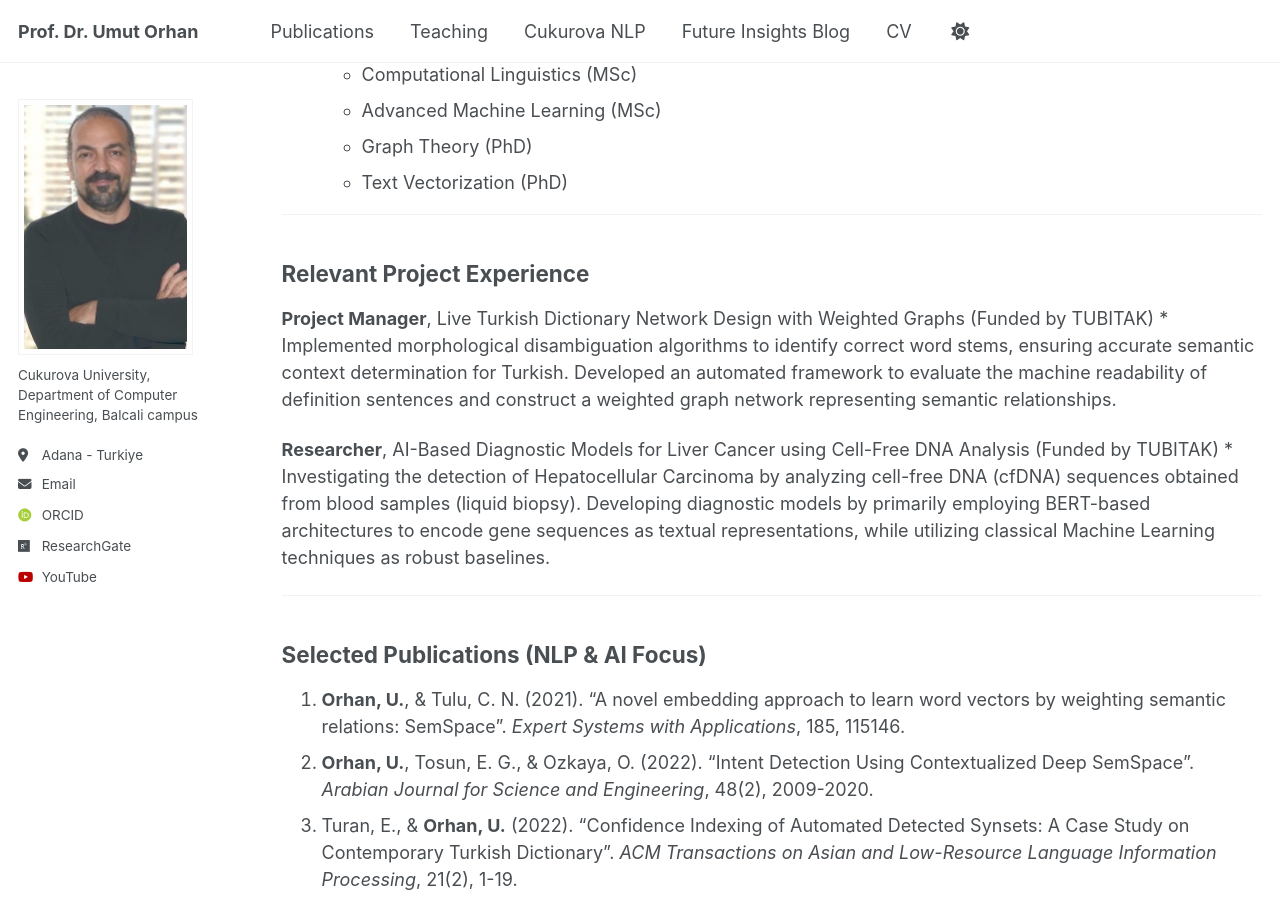
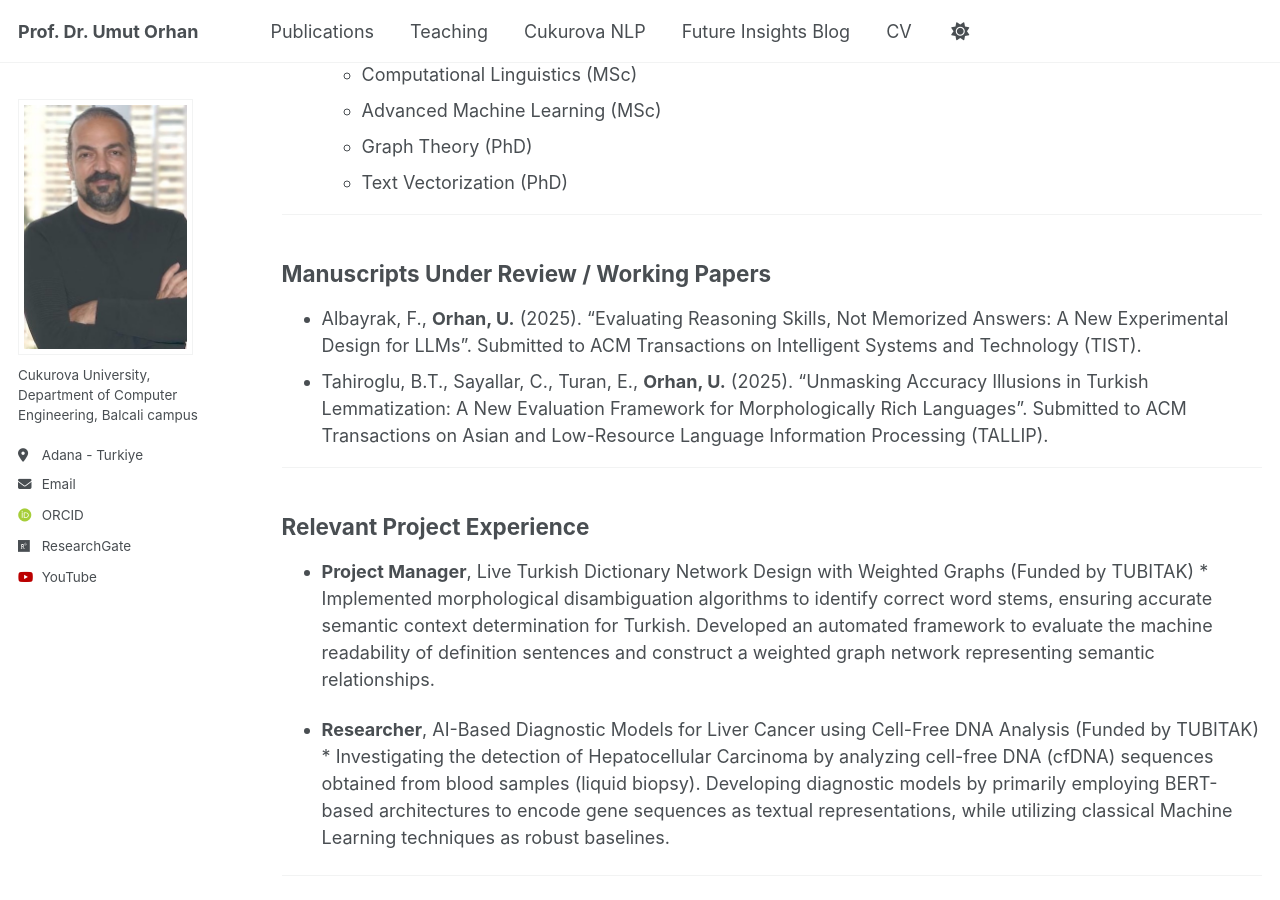
Before and after one commit to uorhan/uorhan.github.io, a Jekyll site: the page built from _pages/cv.md, in a window 1280 px wide and 900 px high, scrolled down 736 px. Built offline with Jekyll 4.4.1, drawn with Linux system fonts in a browser that asks for light colours; some web fonts are replaced.

Commit message:
Update CV with new manuscripts and project details
Added manuscripts under review and updated project experience and publications sections.

```diff
--- a/_pages/cv.md
+++ b/_pages/cv.md
@@ -34,23 +34,30 @@ Senior computer scientist and academic leader with over 20 years of experience i
 
 ---
 
+## Manuscripts Under Review / Working Papers
+
+*	Albayrak, F., **Orhan, U.** (2025). "Evaluating Reasoning Skills, Not Memorized Answers: A New Experimental Design for LLMs". Submitted to ACM Transactions on Intelligent Systems and Technology (TIST).
+* Tahiroglu, B.T., Sayallar, C., Turan, E., **Orhan, U.** (2025). "Unmasking Accuracy Illusions in Turkish Lemmatization: A New Evaluation Framework for Morphologically Rich Languages". Submitted to ACM Transactions on Asian and Low-Resource Language Information Processing (TALLIP).
+
+---
+
 ## Relevant Project Experience
 
-**Project Manager**, Live Turkish Dictionary Network Design with Weighted Graphs (Funded by TUBITAK) * Implemented morphological disambiguation algorithms to identify correct word stems, ensuring accurate semantic context determination for Turkish. Developed an automated framework to evaluate the machine readability of definition sentences and construct a weighted graph network representing semantic relationships.
+* **Project Manager**, Live Turkish Dictionary Network Design with Weighted Graphs (Funded by TUBITAK) * Implemented morphological disambiguation algorithms to identify correct word stems, ensuring accurate semantic context determination for Turkish. Developed an automated framework to evaluate the machine readability of definition sentences and construct a weighted graph network representing semantic relationships.
 
 
-**Researcher**, AI-Based Diagnostic Models for Liver Cancer using Cell-Free DNA Analysis (Funded by TUBITAK) * Investigating the detection of Hepatocellular Carcinoma by analyzing cell-free DNA (cfDNA) sequences obtained from blood samples (liquid biopsy). Developing diagnostic models by primarily employing BERT-based architectures to encode gene sequences as textual representations, while utilizing classical Machine Learning techniques as robust baselines.
+* **Researcher**, AI-Based Diagnostic Models for Liver Cancer using Cell-Free DNA Analysis (Funded by TUBITAK) * Investigating the detection of Hepatocellular Carcinoma by analyzing cell-free DNA (cfDNA) sequences obtained from blood samples (liquid biopsy). Developing diagnostic models by primarily employing BERT-based architectures to encode gene sequences as textual representations, while utilizing classical Machine Learning techniques as robust baselines.
 
 
 ---
 
 ## Selected Publications (NLP & AI Focus)
 
-1.  **Orhan, U.**, & Tulu, C. N. (2021). "A novel embedding approach to learn word vectors by weighting semantic relations: SemSpace". *Expert Systems with Applications*, 185, 115146.
-2.  **Orhan, U.**, Tosun, E. G., & Ozkaya, O. (2022). "Intent Detection Using Contextualized Deep SemSpace". *Arabian Journal for Science and Engineering*, 48(2), 2009-2020.
-3.  Turan, E., & **Orhan, U.** (2022). "Confidence Indexing of Automated Detected Synsets: A Case Study on Contemporary Turkish Dictionary". *ACM Transactions on Asian and Low-Resource Language Information Processing*, 21(2), 1-19.
-4.  Tulu, C. N., Ozkaya, O., & **Orhan, U.** (2021). "Automatic Short Answer Grading With SemSpace Sense Vectors and MaLSTM". *IEEE Access*, 9, 19270-19280.
-5.  Arslan, E., & **Orhan, U.** (2020). "Learning Word-Vector Quantization: A Study in Morphological Disambiguation of Turkish". *ACM Transactions on Asian and Low-Resource Language Information Processing*, 19(6), 1-22.
+*  **Orhan, U.**, & Tulu, C. N. (2021). "A novel embedding approach to learn word vectors by weighting semantic relations: SemSpace". *Expert Systems with Applications*, 185, 115146.
+*  **Orhan, U.**, Tosun, E. G., & Ozkaya, O. (2022). "Intent Detection Using Contextualized Deep SemSpace". *Arabian Journal for Science and Engineering*, 48(2), 2009-2020.
+*  Turan, E., & **Orhan, U.** (2022). "Confidence Indexing of Automated Detected Synsets: A Case Study on Contemporary Turkish Dictionary". *ACM Transactions on Asian and Low-Resource Language Information Processing*, 21(2), 1-19.
+*  Tulu, C. N., Ozkaya, O., & **Orhan, U.** (2021). "Automatic Short Answer Grading With SemSpace Sense Vectors and MaLSTM". *IEEE Access*, 9, 19270-19280.
+*  Arslan, E., & **Orhan, U.** (2020). "Learning Word-Vector Quantization: A Study in Morphological Disambiguation of Turkish". *ACM Transactions on Asian and Low-Resource Language Information Processing*, 19(6), 1-22.
 
 ---
 
```
